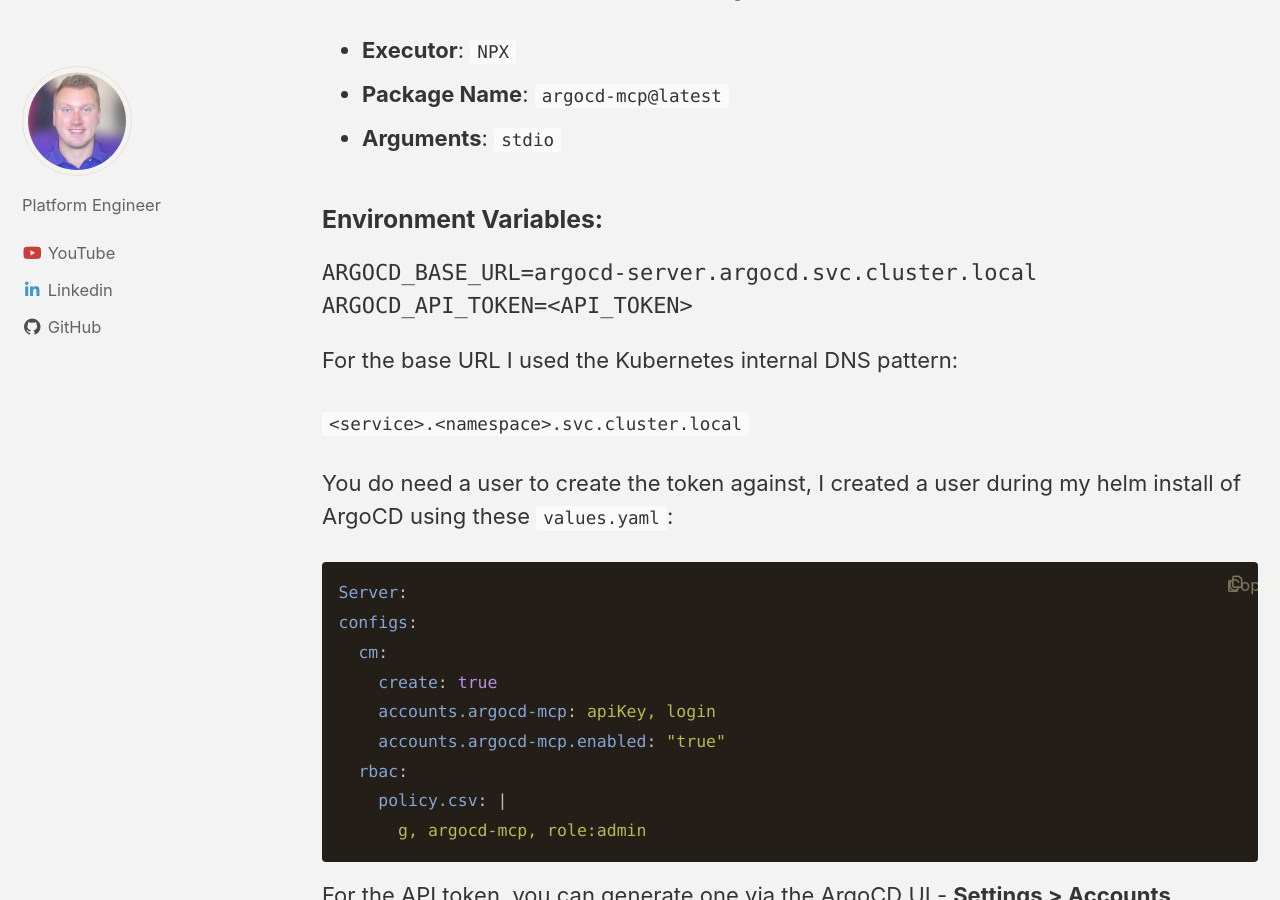
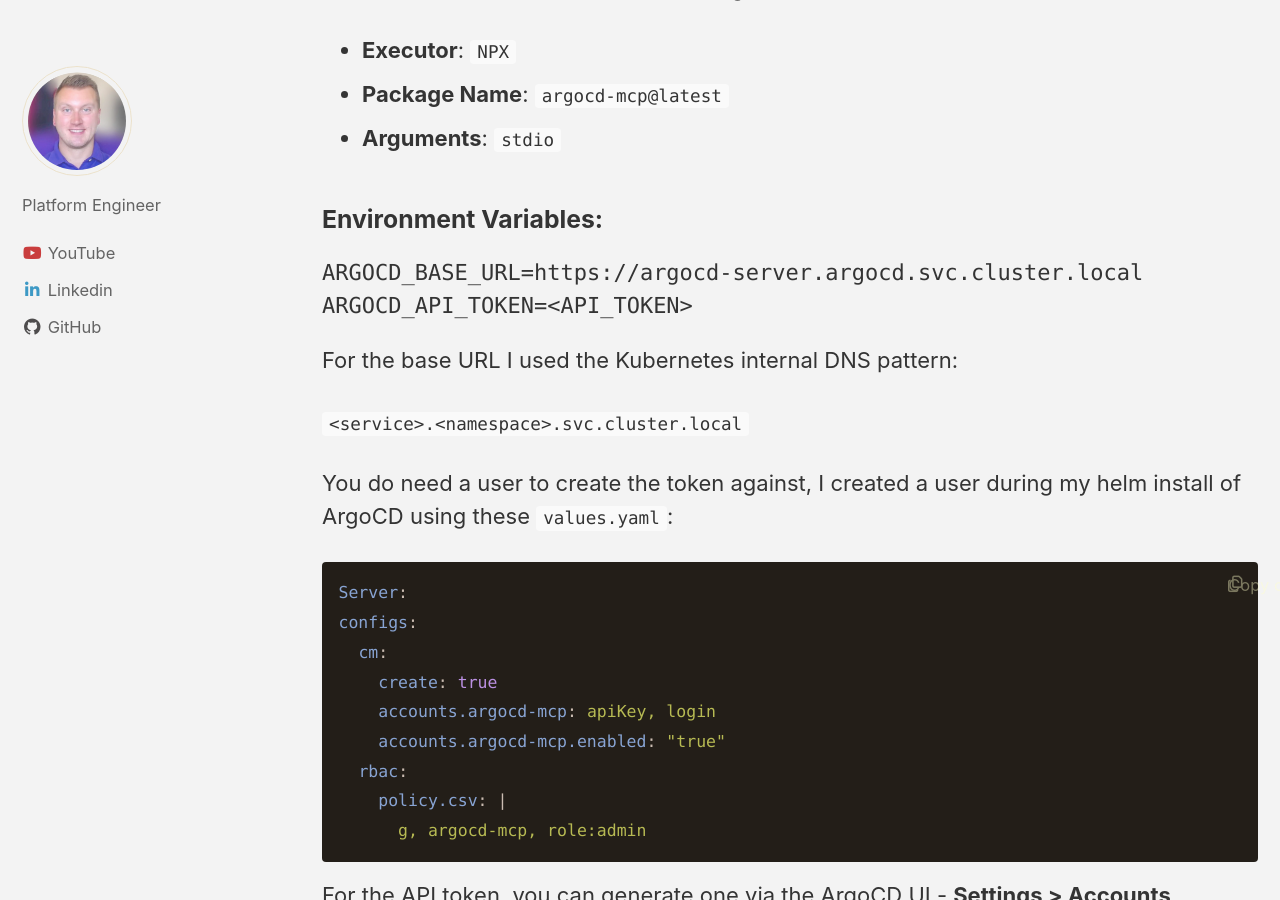
Before and after one commit to Matcham89/chrismatcham-dev, a Jekyll site: the page built from _posts/2025-05-08-Exploring-ArgoCD’s-New-MCP-Server-with-Kagent.md, in a window 1280 px wide and 900 px high, scrolled down 7606 px. Built offline with Jekyll 4.4.1, drawn with Linux system fonts in a browser that asks for light colours; cached includes are drawn as plain includes; part of the change alters nothing that is shown.

Commit message:
update blog

````diff
--- a/_posts/2025-05-08-Exploring-ArgoCD’s-New-MCP-Server-with-Kagent.md
+++ b/_posts/2025-05-08-Exploring-ArgoCD’s-New-MCP-Server-with-Kagent.md
@@ -196,7 +196,7 @@ Click **Add Server** and enter the following details:
 ### Environment Variables:
 
 ```env
-ARGOCD_BASE_URL=argocd-server.argocd.svc.cluster.local
+ARGOCD_BASE_URL=https://argocd-server.argocd.svc.cluster.local
 ARGOCD_API_TOKEN=<API_TOKEN>
 ```
 
````
Also changed, not shown: assets/images/server-config.png.
